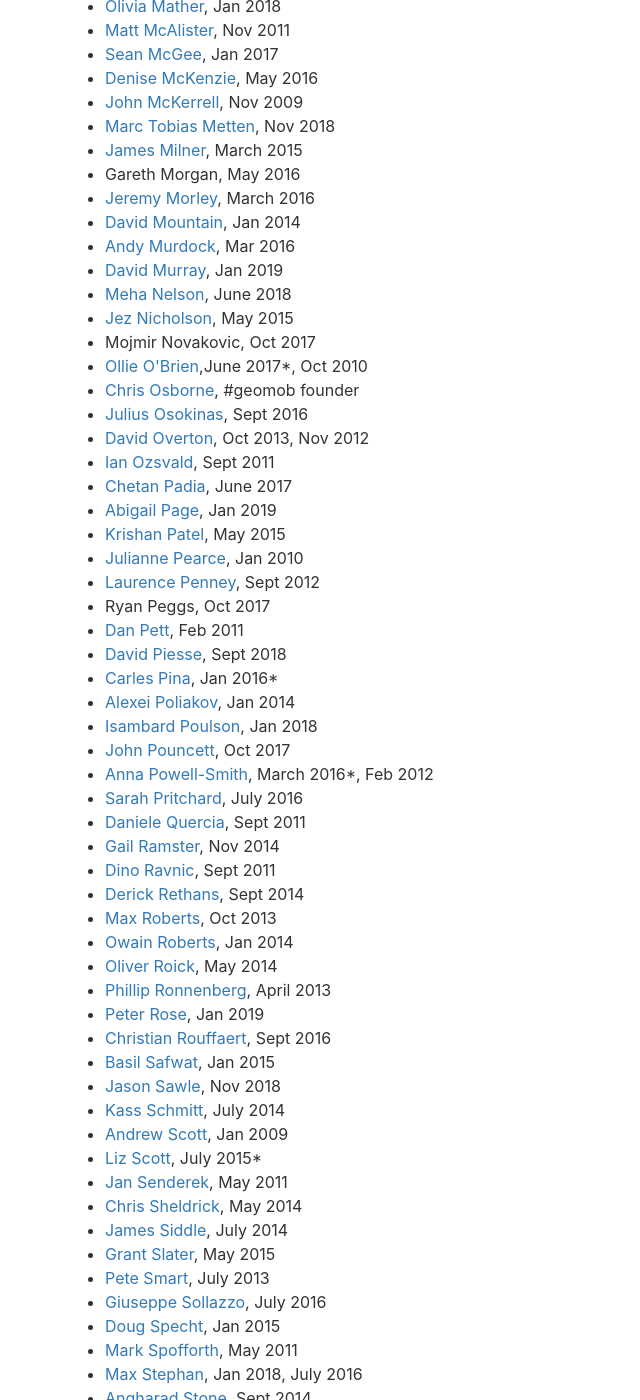
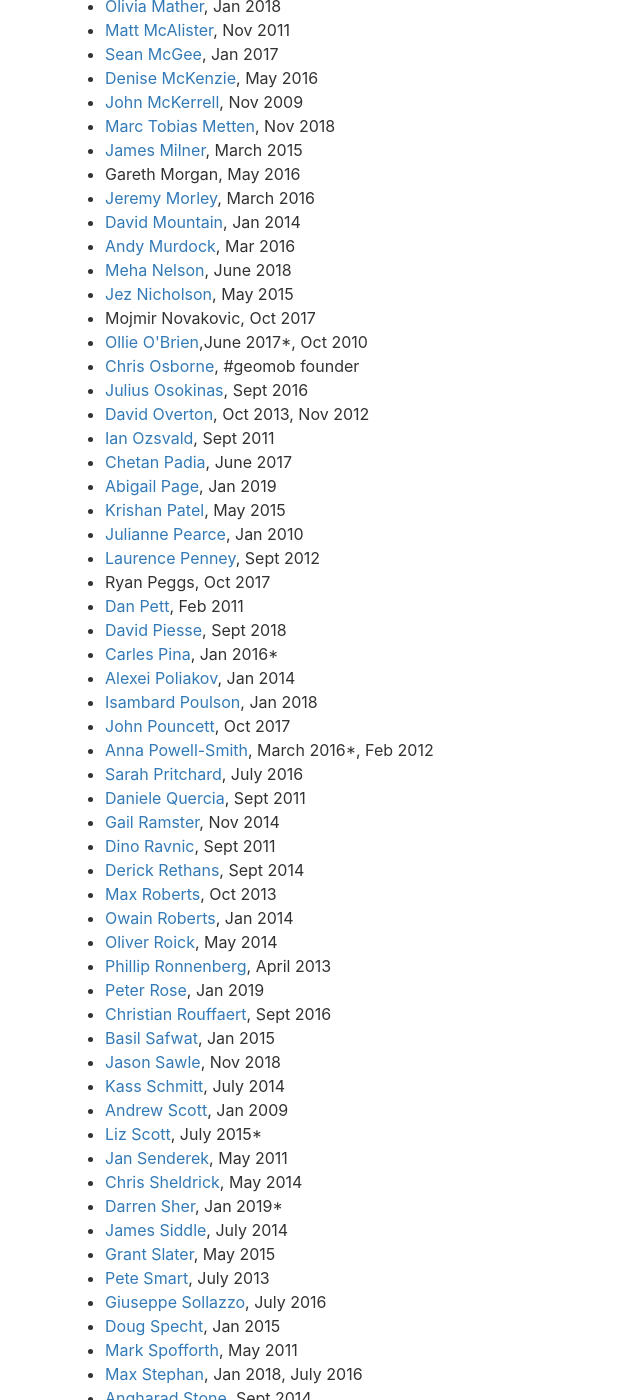
Before and after one commit to geomob/geomob-website, a Jekyll site: the page built from past-speakers.html, in a window 1280 px wide and 1400 px high, scrolled down 3048 px. Shown: the whole window, without its empty margins (0-640 px from the left). Built offline with Jekyll 4.4.1, drawn with Linux system fonts in a browser that asks for light colours; comment, search, counter and statistics services are not loaded.

Commit message:
Darran is SplashMaps winner

```diff
--- a/past-speakers.html
+++ b/past-speakers.html
@@ -141,7 +141,6 @@ Winners are denoted by a * beside the date of their talk.
   <li><a href="https://twitter.com/jeremy_morley">Jeremy Morley</a>, March 2016</li>
   <li><a href="https://twitter.com/davidmountain">David Mountain</a>, Jan 2014</li>
   <li><a href="https://twitter.com/APMurdock">Andy Murdock</a>, Mar 2016</li>
-  <li><a href="https://www.davidmurray.media">David Murray</a>, Jan 2019</li>
   <li><a href="https://www.linkedin.com/in/meha-nelson-5a0b7a27/">Meha Nelson</a>, June 2018</li>
   <li><a href="https://twitter.com/jnicho02">Jez Nicholson</a>, May 2015</li>
   <li>Mojmir Novakovic, Oct 2017</li>
@@ -181,6 +180,7 @@ Winners are denoted by a * beside the date of their talk.
   <li><a href="https://twitter.com/birdmaps">Liz Scott</a>, July 2015*</li>
   <li><a href="https://twitter.com/jans">Jan Senderek</a>, May 2011</li>
   <li><a href="https://twitter.com/ChrisSheldrick2">Chris Sheldrick</a>, May 2014</li>
+  <li><a href="https://twitter.com/DarrenSher">Darren Sher</a>, Jan 2019*</li>
   <li><a href="https://twitter.com/jamessiddle">James Siddle</a>, July 2014</li>
   <li><a href="https://twitter.com/firefishy1">Grant Slater</a>, May 2015</li>
   <li><a href="https://twitter.com/petewsmart">Pete Smart</a>, July 2013&nbsp;</li>
```
